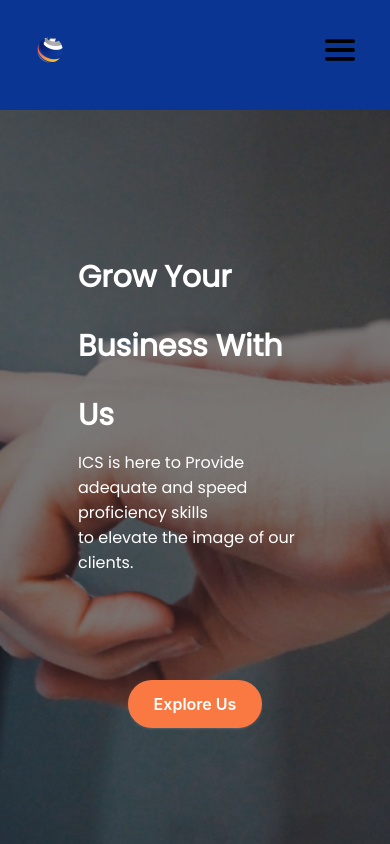
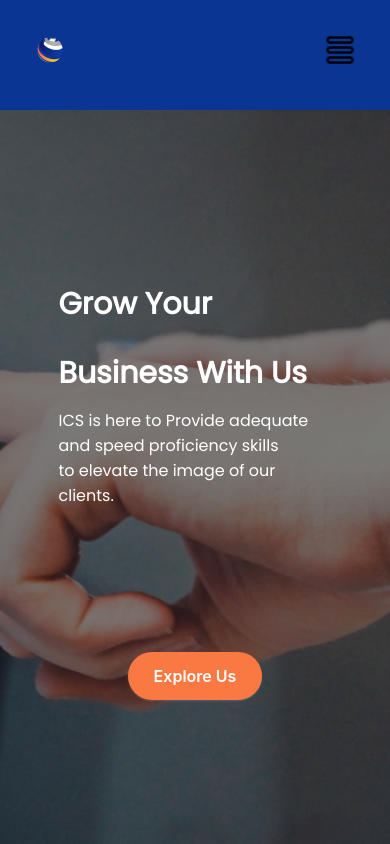
Before and after one commit to HephWisdom/ics-project, a website: page public/index.html in a window 390 px wide. Shown: the top 844 px of the page. Drawn offline with Linux system fonts and the light colour scheme.

Commit message:
the same

```diff
--- a/public/index.html
+++ b/public/index.html
@@ -5,7 +5,7 @@
     <meta charset="UTF-8">
     <meta http-equiv="X-UA-Compatible" content="IE=edge">
     <meta name="viewport" content="width=device-width, initial-scale=1.0">
-    <title>Document</title>
+    <title>Home</title>
     <link rel="stylesheet" href="style/style.css">
 </head>
 
--- a/public/style/style.css
+++ b/public/style/style.css
@@ -14,7 +14,7 @@ color: rgb(255, 255, 255);
 
 .navbar .nav-links a:hover,
 .navbar .nav-links a:focus {
-  color: #333;
+  color: #FA7942;
 }
 
 .navbar {
@@ -91,7 +91,7 @@ ul {
   height: 40px;
   width: 40px;
   /* background-color: aqua; */
-  background-image: url('../img/menu.png');
+  background-image: url('../img/icons8-menu-rounded-32.png');
   background-position: top;
   background-size: cover;
 }
@@ -387,6 +387,9 @@ height: 90%;
 
 @media  only screen and (max-width: 550px) {
 
+  .header-content-inner-2 {
+    width: 70%;
+  }
   .menu-btn {
     display: block;
     height: 40px;
```
Also changed, not shown: public/img/icons8-menu-rounded-32.png (added).
